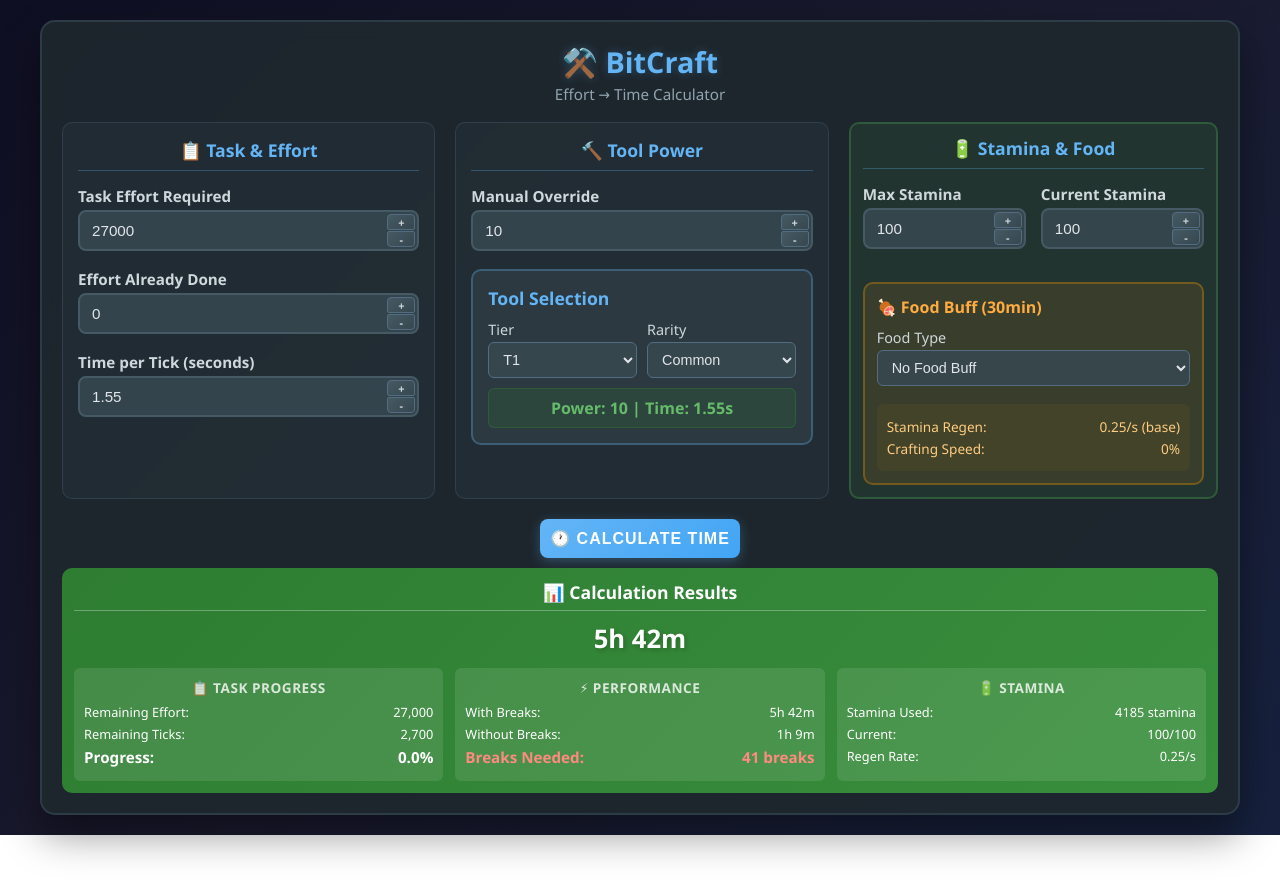
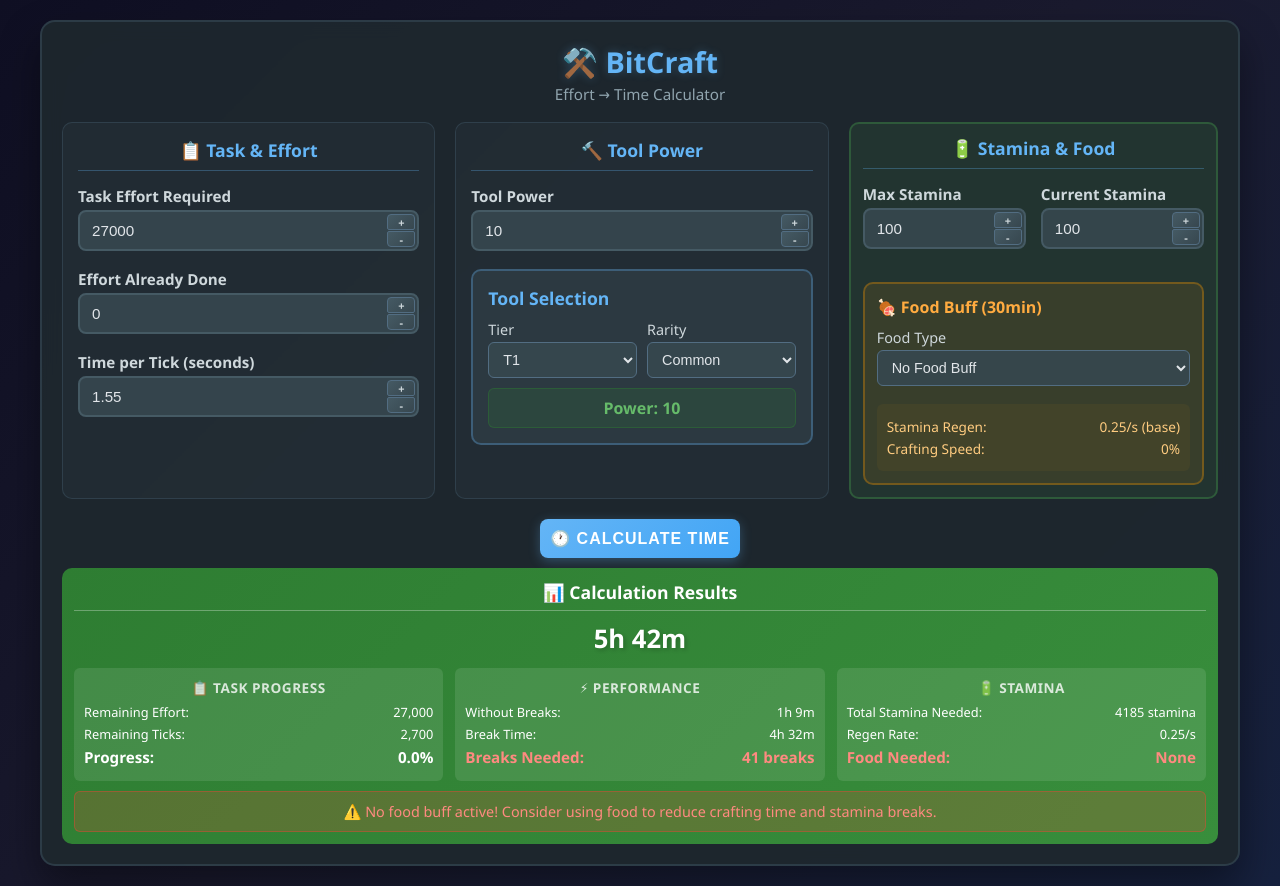
Before and after one commit to zheavyOfficial/BitCraft-Calculator, a plain HTML site: page index.html in a window 1280 px wide. Before the commit the page ends 835 px from the top, so only its background shows below. Drawn offline with Linux system fonts and the light colour scheme.

Commit message:
Update index.html

```diff
--- a/index.html
+++ b/index.html
@@ -483,7 +483,7 @@
             <div class="input-section">
                 <div class="section-title">🔨 Tool Power</div>
                 <div class="input-group">
-                    <label class="input-label" for="toolPowerManual">Manual Override</label>
+                    <label class="input-label" for="toolPowerManual">Tool Power</label>
                     <div class="number-input-container">
                         <input type="number" id="toolPowerManual" class="input-field number-input" placeholder="Enter power directly" value="10" step="1" oninput="updateToolFromPower()">
                         <div class="spinner-buttons">
@@ -616,12 +616,12 @@
                 <div class="result-section">
                     <div class="result-section-title">⚡ Performance</div>
                     <div class="result-line">
-                        <span>With Breaks:</span>
-                        <span id="totalTimeWithBreaks">--</span>
+                        <span>Without Breaks:</span>
+                        <span id="totalTimeFromStart">--</span>
                     </div>
                     <div class="result-line">
-                        <span>Without Breaks:</span>
-                        <span id="totalTimeFromStart">--</span>
+                        <span>Break Time:</span>
+                        <span id="totalBreakTime">--</span>
                     </div>
                     <div class="result-line result-line-large">
                         <span id="breaksLabel">Breaks Needed:</span>
@@ -632,18 +632,22 @@
                 <div class="result-section">
                     <div class="result-section-title">🔋 Stamina</div>
                     <div class="result-line">
-                        <span>Stamina Used:</span>
+                        <span>Total Stamina Needed:</span>
                         <span id="staminaUsage">--</span>
-                    </div>
-                    <div class="result-line">
-                        <span>Current:</span>
-                        <span id="currentStaminaDisplay">--</span>
                     </div>
                     <div class="result-line">
                         <span>Regen Rate:</span>
                         <span id="regenRateDisplay">--</span>
                     </div>
+                    <div class="result-line result-line-large" id="foodNeededLine">
+                        <span>Food Needed:</span>
+                        <span id="foodConsumptions">--</span>
+                    </div>
                 </div>
+            </div>
+
+            <div class="stamina-warning" id="noFoodWarning" style="display: none;">
+                ⚠️ No food buff active! Consider using food to reduce crafting time and stamina breaks.
             </div>
         </div>
 
@@ -812,7 +816,7 @@
 
                         const actualPower = toolData[match.tier][match.rarity];
                         document.getElementById('toolPowerDisplay').textContent =
-                            `Tool: ${actualPower} | Manual: ${manualPower} | Time: ${tickTimes[match.tier]}s`;
+                            `Tool: ${actualPower} | Manual: ${manualPower}`;
                     }, 50);
                 }
 
@@ -846,12 +850,10 @@
 
             const rarity = raritySelect.value;
             const power = toolData[tier][rarity];
-            const time = tickTimes[tier];
 
-            document.getElementById('toolPowerDisplay').textContent =
-                `Power: ${power} | Time: ${time}s`;
-
-            document.getElementById('tickTimeTool').value = time;
+            document.getElementById('toolPowerDisplay').textContent = `Power: ${power}`;
+            document.getElementById('toolPowerManual').value = power;
+            document.getElementById('toolPowerManual').classList.remove('manual-power-input');
 
             setTimeout(calculateTime, 100);
         }
@@ -874,12 +876,8 @@
 
             let tickTime = parseFloat(document.getElementById('tickTimeTool').value);
 
-            // Apply crafting speed bonus from food
+            // Get food type for stamina calculations
             const foodType = document.getElementById('foodType').value;
-            const craftingSpeedBonus = foodData[foodType].craftingSpeed;
-            if (craftingSpeedBonus > 0) {
-                tickTime = tickTime * (100 / (100 + craftingSpeedBonus));
-            }
 
             // Get stamina values
             const maxStamina = parseInt(document.getElementById('maxStamina').value) || 100;
@@ -891,9 +889,12 @@
             const calculateBtn = document.querySelector('.calculate-btn');
             const breaksLabel = document.getElementById('breaksLabel');
             const breaksResult = document.getElementById('breaksNeeded');
+            const foodNeededLine = document.getElementById('foodNeededLine');
+            const noFoodWarning = document.getElementById('noFoodWarning');
 
             resultContainer.classList.remove('show');
             errorContainer.style.display = 'none';
+            noFoodWarning.style.display = 'none';
 
             calculateBtn.classList.add('calculating');
             setTimeout(() => calculateBtn.classList.remove('calculating'), 500);
@@ -940,16 +941,19 @@
             const staminaDeficit = Math.max(0, staminaUsed - currentStamina);
 
             let totalTimeWithBreaks = baseRemainingSeconds;
+            let totalBreakTime = 0;
             let breaksNeeded = 0;
 
             if (staminaDeficit > 0) {
-                // Calculate how many breaks are needed
+                // Calculate how many breaks are needed and total break time
                 let remainingStaminaNeeded = staminaDeficit;
                 let workTime = currentStamina; // Can work for current stamina seconds
 
                 while (remainingStaminaNeeded > 0) {
                     breaksNeeded++;
-                    const breakTime = Math.min(maxStamina, remainingStaminaNeeded) / staminaRegen;
+                    const staminaToRestore = Math.min(maxStamina, remainingStaminaNeeded);
+                    const breakTime = staminaToRestore / staminaRegen;
+                    totalBreakTime += breakTime;
                     totalTimeWithBreaks += breakTime;
 
                     remainingStaminaNeeded -= maxStamina;
@@ -966,9 +970,25 @@
                 breaksLabel.parentElement.className = 'result-line result-line-large';
             }
 
+            // Highlight food needed and show warning if no food
+            if (foodType === 'none') {
+                foodNeededLine.className = 'result-line result-line-error';
+                noFoodWarning.style.display = 'block';
+            } else {
+                foodNeededLine.className = 'result-line result-line-error'; // Always red when food is active
+            }
+
             const remainingTimeFormatted = formatTime(baseRemainingSeconds);
             const totalTimeFormatted = formatTime(baseTotalSeconds);
             const totalTimeWithBreaksFormatted = formatTime(totalTimeWithBreaks);
+            const totalBreakTimeFormatted = formatTime(totalBreakTime);
+
+            // Calculate food consumptions needed (30 min duration each)
+            let foodConsumptions = 0;
+            if (foodType !== 'none') {
+                const totalTimeMinutes = totalTimeWithBreaks / 60;
+                foodConsumptions = Math.ceil(totalTimeMinutes / 30);
+            }
 
             setTimeout(() => {
                 document.getElementById('resultValue').textContent = totalTimeWithBreaksFormatted;
@@ -978,9 +998,9 @@
                 document.getElementById('progressPercent').textContent = progressPercent + '%';
                 document.getElementById('staminaUsage').textContent = Math.ceil(staminaUsed) + ' stamina';
                 document.getElementById('breaksNeeded').textContent = breaksNeeded + (breaksNeeded === 1 ? ' break' : ' breaks');
-                document.getElementById('totalTimeWithBreaks').textContent = totalTimeWithBreaksFormatted;
-                document.getElementById('currentStaminaDisplay').textContent = currentStamina + '/' + maxStamina;
+                document.getElementById('totalBreakTime').textContent = totalBreakTime > 0 ? totalBreakTimeFormatted : 'None';
                 document.getElementById('regenRateDisplay').textContent = staminaRegen.toFixed(2) + '/s';
+                document.getElementById('foodConsumptions').textContent = foodType === 'none' ? 'None' : foodConsumptions + (foodConsumptions === 1 ? ' meal' : ' meals');
 
                 resultContainer.classList.add('show');
             }, 300);
```
